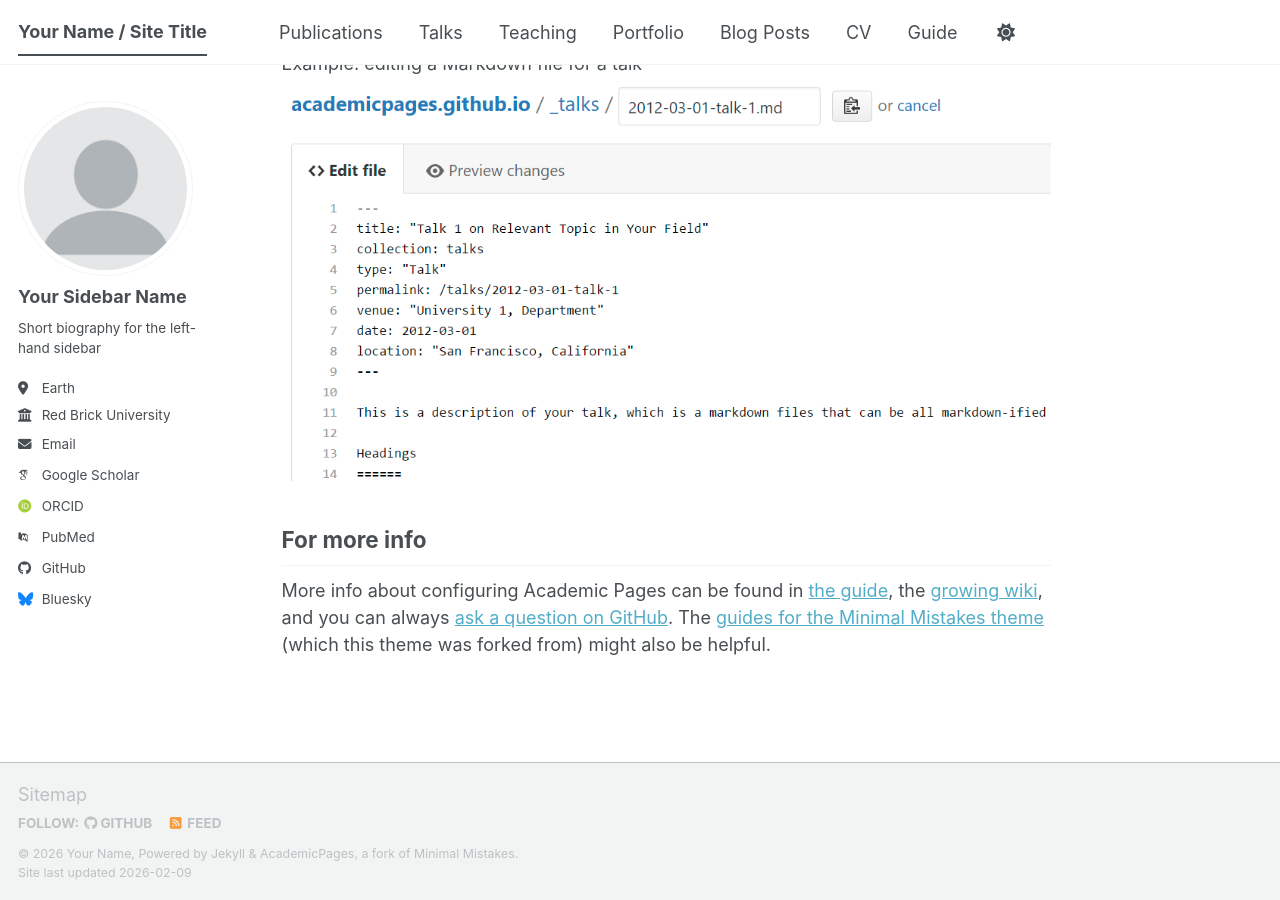
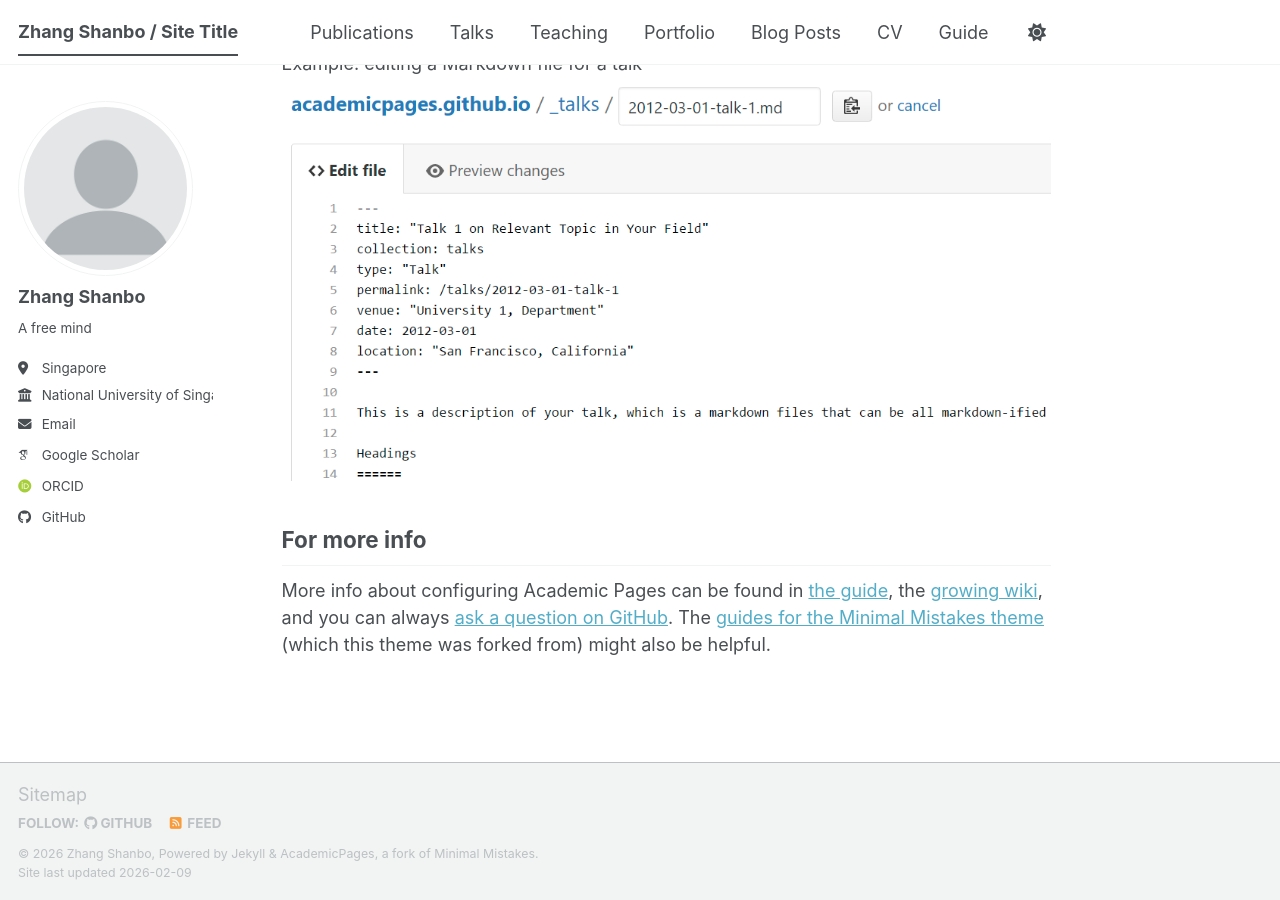
Before and after one commit to zhangshanbo/zhangshanbo.github.io, a Jekyll site: the page built from _pages/about.md, in a window 1280 px wide and 900 px high, scrolled down 2720 px. Built offline with Jekyll 4.4.1, drawn with Linux system fonts in a browser that asks for light colours; some web fonts are replaced; a script bundle is joined from its source files by our own code; library files that are not in the unit come from our copies; some of the changed lines change nothing that is shown.

Commit message:
Update _config.yml

```diff
--- a/_config.yml
+++ b/_config.yml
@@ -9,14 +9,14 @@
 # Basic Site Settings
 locale                   : "en-US"
 site_theme               : "default" # The available themes options are "default", "air", "sunrise", "mint", "dirt" and "contrast"
-title                    : "Your Name / Site Title"
+title                    : "Zhang Shanbo / Site Title"
 title_separator          : "-"
-name                     : &name "Your Name"
-description              : &description "Your Name's academic portfolio"   # Update this with a general description of your site, this is the default if not overridden by a page
+name                     : &name "Zhang Shanbo"
+description              : &description "Zhang Shanbo's academic portfolio"   # Update this with a general description of your site, this is the default if not overridden by a page
 url                      : https://academicpages.github.io # The base hostname & protocol for your site e.g. "https://[your GitHub username].github.io",
                                                            # or if you already have some other page hosted on Github then use "https://[your GitHub username].github.io/[Your Repo Name]"
 baseurl                  : "" # the subpath of your site, e.g. "/blog"
-repository               : "academicpages/academicpages.github.io"
+repository               : "zhangshanbo/zhangshanbo.github.io"
 
 # Site Author - The following control what appear as part of the author content on the side bar.
 #               If a field is blank the icon and link will not appear, otherwise it will be shown.
@@ -24,63 +24,24 @@ repository               : "academicpages/academicpages.github.io"
 author:
   # Biographic information
   avatar           : "profile.png"
-  name             : "Your Sidebar Name"
-  pronouns         : # example: "she/her"
-  bio              : "Short biography for the left-hand sidebar"
-  location         : "Earth"
-  employer         : "Red Brick University"
+  name             : "Zhang Shanbo"
+  pronouns         : # example: "he/him"
+  bio              : "A free mind"
+  location         : "Singapore"
+  employer         : "National University of Singapore"
   uri              : # URL
-  email            : "none@example.org"
+  email            : "zhangshanbo@u.nus.edu"
 
   # Academic websites
-  academia         : # URL
-  arxiv            : # URL - Update with the correct link to your profile
-  googlescholar    : "https://scholar.google.com/citations?user=PS_CX0AAAAAJ"
-  inspire-hep      : # URL
-  impactstory      : # URL
-  orcid            : "https://orcid.org/yourorcidurl"
-  semantic         : # URL
-  ssrn             : # URL
-  pubmed           : "https://www.ncbi.nlm.nih.gov/pubmed/?term=john+snow"
-  researchgate     : # URL
-  scopus           : # URL
-  zotero           : # URL
+  googlescholar    : "https://scholar.google.com/citations?user=NbLefHwAAAAJ&hl=zh-CN&authuser=1"
+  orcid            : "https://orcid.org/my-orcid?orcid=0000-0001-8506-6081"
+
 
 
   # Repositories and software development
-  bitbucket        : # Username - Update with your username on the site
-  codepen          : # Username
-  dribbble         : # Username
-  github           : "academicpages"
-  kaggle           : # Username
-  stackoverflow    : # User number or user number and name (i.e., use "1" or "1/jeff-atwood")
+  github           : "zhangshanbo"
 
-  # Social media
-  artstation       : # Username
-  bluesky          : "bsky.app" # Replace this with you Bluesky username
-  facebook         : # Username
-  flickr           : # Username
-  foursquare       : # Username
-  goodreads        : # Username
-  google_plus      : # Username
-  keybase          : # Username
-  instagram        : # Username
-  lastfm           : # Username
-  linkedin         : # Username
-  mastodon         : # URL
-  medium           : # URL
-  pinterest        : # Username
-  soundcloud       : # Username
-  steam            : # Username
-  telegram         : # URL
-  tumblr           : # Username
-  twitter          : # Username for X / Twitter
-  vine             : # Username
-  weibo            : # Username
-  wikipedia        : # Username
-  xing             : # Username
-  youtube          : # Username
-  zhihu            : # Username
+
 
 # Publication Category - The following the list of publication categories and their headings
 publication_category:
```
